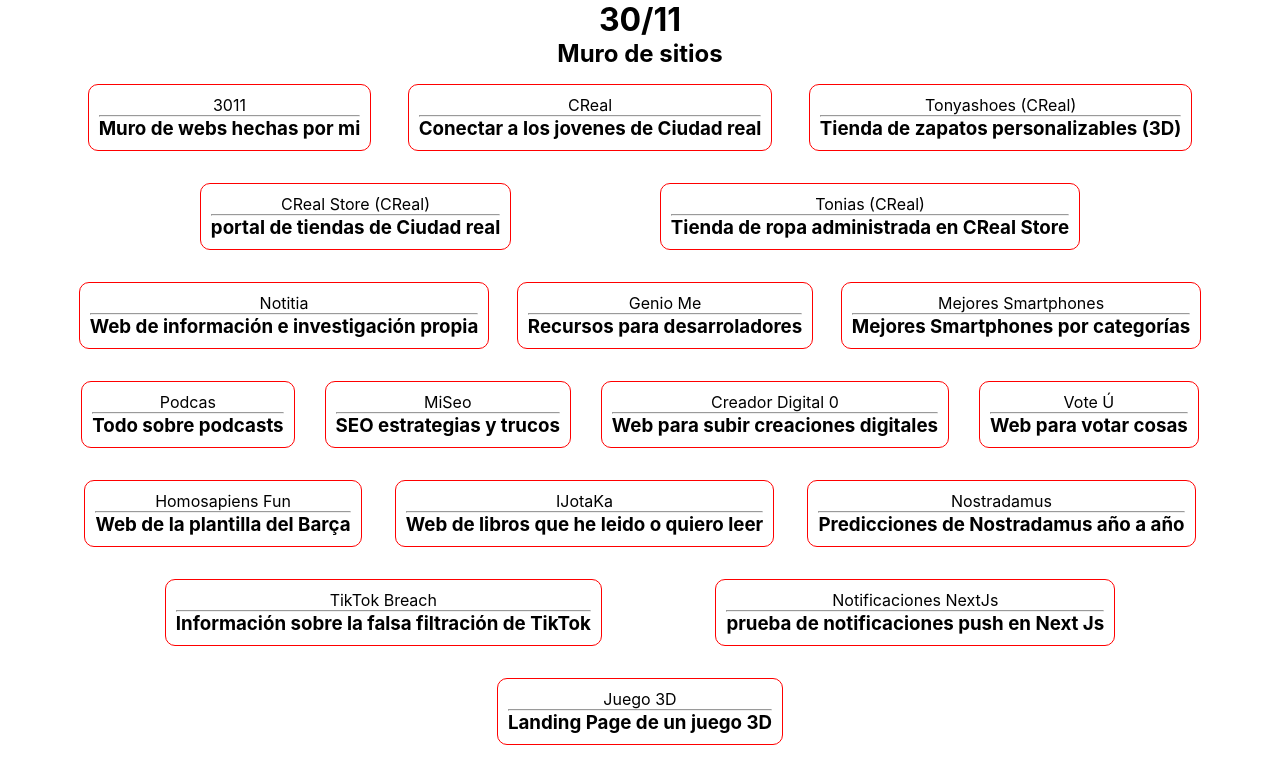
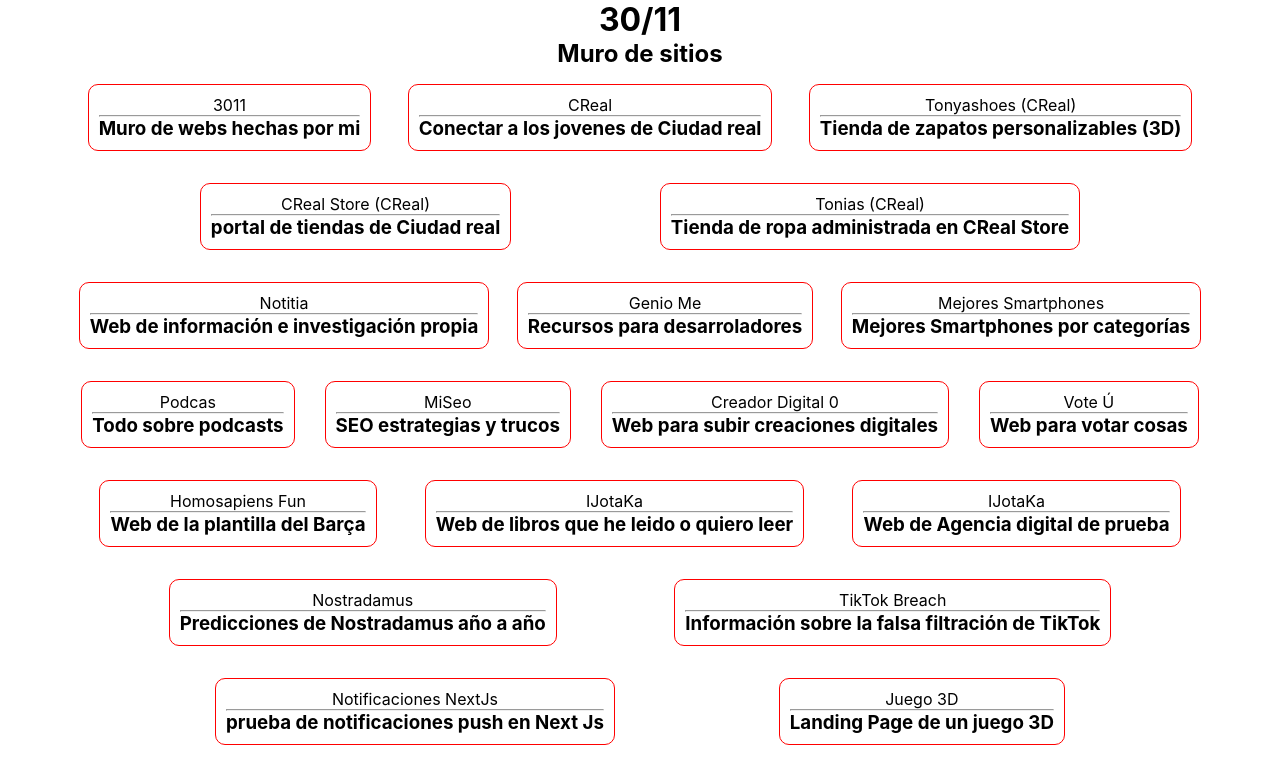
Before and after one commit to Oussamaosman02/3011, a Next.js app: page / in a window 1280 px wide. Shown: the top 784 px of the page. Built offline with nearby package versions, Linux system fonts and the light colour scheme.

Commit message:
Adding ijotaka.es

```diff
--- a/pages/index.js
+++ b/pages/index.js
@@ -161,12 +161,23 @@ export default function Home() {
             <a
               target="_BLANK"
               rel="noreferrer noopener"
-              href="https://www.ijotaka.es"
+              href="https://ijotaka.com"
             >
               IJotaKa
             </a>
             <hr />
             <h3>Web de libros que he leido o quiero leer</h3>
+          </div>
+          <div>
+            <a
+              target="_BLANK"
+              rel="noreferrer noopener"
+              href="https://ijotaka.es"
+            >
+              IJotaKa
+            </a>
+            <hr />
+            <h3>Web de Agencia digital de prueba</h3>
           </div>
           <div>
             <a
```
